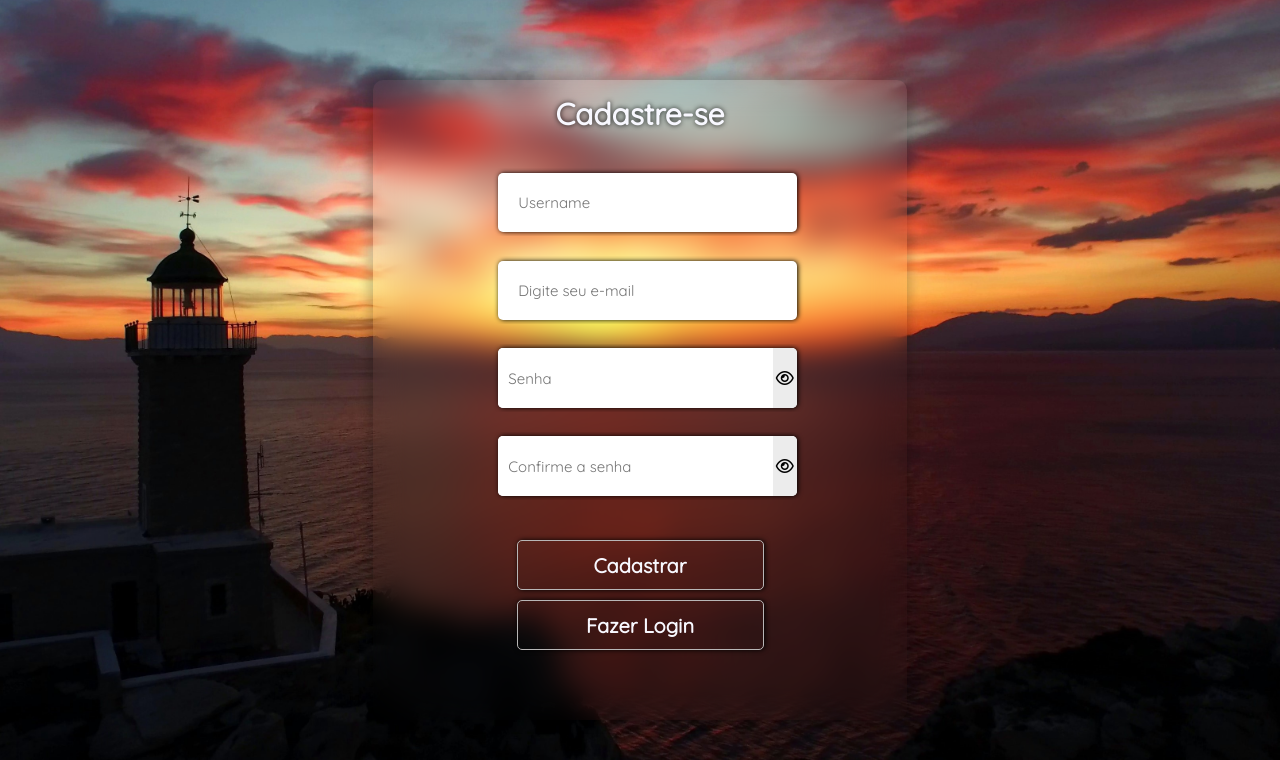
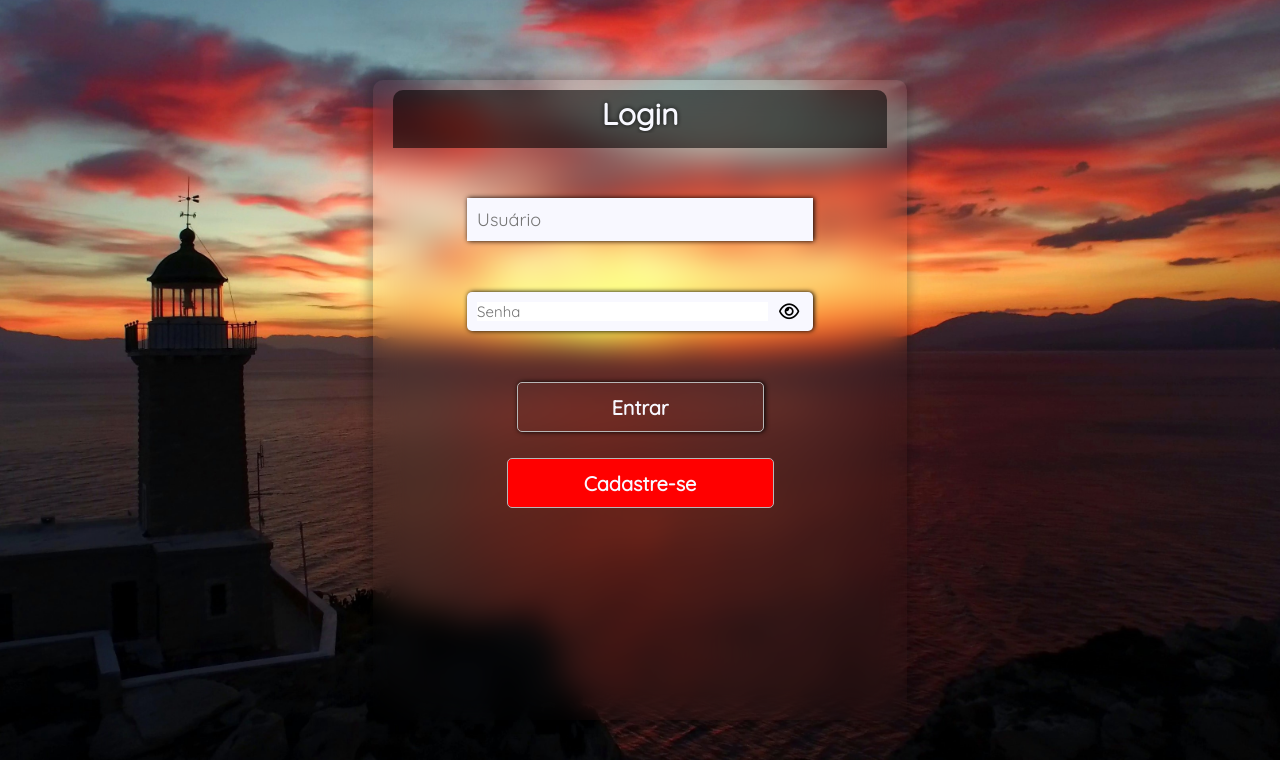
Before and after one commit to Ed-Godinho/Flask-Authentication, a Flask app: page / in a window 1280 px wide. Shown: the part 40-800 px from the top of the page. Run offline with Flask 3, Linux system fonts and the light colour scheme.

Commit message:
Update final

```diff
--- a/autenticacao/auth_project.py
+++ b/autenticacao/auth_project.py
@@ -1,15 +1,35 @@
-from flask import Blueprint, render_template, request, jsonify
+from flask import Blueprint, render_template, request, jsonify, session, redirect, url_for
+from functools import wraps
 import json, os
+from datetime import timedelta, datetime, timezone
 
 from passlib.hash import pbkdf2_sha256 as sha256
 
 auth_blueprint = Blueprint('auth',__name__, template_folder='templates', static_folder='static', static_url_path='/autenticacao/static')
 
+
+SECRET_KEY = "Assinatura do cookie"
+
+#Decorator para proteger as rotas
+def proteger_rota(cargos_permitidos):
+    def decorator_proteger_rota(f):
+        @wraps(f)
+        def decorated_function(*args, **kwargs):
+            if session.get('cargo') in cargos_permitidos or session.get('cargo') == 'admin':
+                return f(*args, **kwargs)
+            else:
+                return redirect(url_for('auth.chat_index'))
+        return decorated_function
+    return decorator_proteger_rota
+
+
 @auth_blueprint.route('/')
 def auth_project():
     return render_template('index.html')
 
+#------------- Funções para a rota de cadastro -----------------
 
+#Função para ler os dados do arquivo json
 def ler_dados_json():
     if os.path.exists('autenticacao\static\json\cadastros.json'):
         with open('autenticacao\static\json\cadastros.json', 'r') as arquivo:
@@ -18,7 +38,7 @@ def ler_dados_json():
     else:
         return {}
 
-
+#Função para verificar se o usuário ou email já existe
 def verificar_existencia_usuario_email(username, email):
     dados = ler_dados_json()
     for id_, cadastro in dados.items():
@@ -28,32 +48,113 @@ def verificar_existencia_usuario_email(username, email):
             return True
     return False
 
-
-def adicionar_usuario(username, email, senha):
+#Função para adicionar o usuário no arquivo json
+def adicionar_usuario(username, email, senha, cargo):
     dados = ler_dados_json()
     novo_id = str(len(dados) + 1)
     dados[novo_id] = {
         'username': username,
         'email': email,
-        'senha': senha
+        'senha': senha,
+        'cargo': cargo
     }
+
     with open('autenticacao\static\json\cadastros.json', 'w') as arquivo:
         json.dump(dados, arquivo)
-
 
 
 @auth_blueprint.route('/cadastro', methods=['POST'])
 def cadastro():
     dados = request.get_json()
+    dados['cargo'] = 'user'
     username = dados['username']
     email = dados['email']
+    cargo = dados['cargo']
+
 
     if verificar_existencia_usuario_email(username, email):
         resposta = jsonify({'success': False, 'message': 'Usuário ou email já cadastrado'})
         return resposta
 
     senha = sha256.hash(dados['senha'])
-    adicionar_usuario(dados['username'], dados['email'], senha)
+    adicionar_usuario(dados['username'], dados['email'], senha, cargo)
 
 
     return jsonify({'success': True, 'Dados': dados})
+
+
+#------------- Funções para a rota de login -----------------
+
+#Decorator de sessão
+def make_session_permanent():
+    session.permanent = False
+    auth_blueprint.permanent_session_lifetime = timedelta(minutes=60)
+
+    # Check if the session has expired
+    if 'login_time' in session and \
+            datetime.now(timezone.utc) - session['login_time'] > auth_blueprint.permanent_session_lifetime:
+        session.clear()  # Clear the session data
+        return redirect(url_for('auth_project'))
+
+    # Update the last activity time
+    session['last_activity'] = datetime.now(timezone.utc)
+
+auth_blueprint.permanent_session_lifetime = timedelta(minutes=60)
+
+
+def verificar_login(username, senha):
+    with open('autenticacao\static\json\cadastros.json', 'r') as arquivo:
+        dados = json.load(arquivo)
+        for id_, cadastro in dados.items():
+            if username == cadastro['username'] and sha256.verify(senha, cadastro['senha']):
+                resposta = 'Usuário autenticado'
+                dados = cadastro
+                break
+            else:
+                resposta = 'Usuário ou senha incorretos'
+    return resposta, cadastro
+
+
+@auth_blueprint.route('/login', methods=['POST', 'GET'])
+def login():
+    dados = request.get_json()
+    username = dados['username']
+    senha = dados['senha']
+
+    if verificar_login(username, senha)[0] == 'Usuário autenticado':
+        session['username'] = username
+        session['cargo'] = verificar_login(username, senha)[1]['cargo']
+        print('Usuário autenticado')
+        return jsonify({'success': True, 'message': 'Usuário autenticado'})
+    else:
+        print('Usuário ou senha incorretos')
+        return jsonify({'success': False, 'message': 'Usuário ou senha incorretos'})
+
+
+@auth_blueprint.route('/chat_index')
+@proteger_rota(['user', 'admin'])
+def chat_index():
+    usuario_autenticado = session.get('username')
+    if usuario_autenticado != None:
+        return render_template('index_chat.html', usuario = usuario_autenticado)
+
+@auth_blueprint.route('/chat')
+@proteger_rota(['user', 'admin'])
+def chat():
+    usuario_autenticado = session.get('username')
+    return render_template('chat.html', usuario = usuario_autenticado)
+
+@auth_blueprint.route('/admin')
+@proteger_rota(['admin'])
+def painel_adm():
+    usuario_autenticado = session.get('username')
+    cargo = session.get('cargo')
+
+    return render_template('painel.html', usuario = usuario_autenticado)
+
+
+@auth_blueprint.route('/logout')
+def logout():
+    session.pop('username', None)
+    session.pop('cargo', None)
+    return redirect(url_for('auth.auth_project'))
--- a/autenticacao/static/index.css
+++ b/autenticacao/static/index.css
@@ -44,24 +44,18 @@ header {
     min-width: 534px;
     height: 80%;
     min-height: 614px;
-    padding: 10px 0;
+    padding: 10px 20px;
     justify-content: center; /* Centralizar horizontalmente */
     align-items: center; /* Centralizar verticalmente */
     top: 50%;
     left: 50%;
     transform: translate(-50%, -50%);
-}
-
-.signup {
-    box-shadow: -1px 0px 10px 5px rgba(0, 0, 0, 0.171);
+    box-shadow: -1px 0px 10px 5px rgba(0, 0, 0, 0.205);
     backdrop-filter: blur(15px);
-    border-radius: 10px 0 0 10px;
-    padding-inline: 20px;
-    margin: 0;
     border-radius: 10px;
 }
 
-.signup-header{
+.signup-header, .login-header {
     font-size: 20px;
     font-weight: 600;
     text-align: center;
@@ -83,12 +77,12 @@ header {
     width: 100%;
     padding: 10px;
 }
-.body-signup div{
+.body-signup div {
     justify-content: center;
     height: 100%;
 }
 
-label {
+label, .login-header {
     color: ghostwhite;
     font-weight: 500;
     text-shadow: 0px 0px 5px rgba(0, 0, 0, 0.849);
@@ -142,7 +136,7 @@ label {
     cursor: pointer;
 }
 
-input:not(div.senha-container input), .container-minor
+input:not(div.senha-container input), .container-minor, .login-senha
 {
  box-shadow: 1px 0px 5px black;
 }
@@ -213,6 +207,8 @@ input:focus {
 
 .inactive {
     opacity: 0;
+    transform: translateX(100%);
+    transform: translateY(-50%);
     transition: all 0.5s ease-in-out;
     pointer-events: none;
 }
@@ -221,6 +217,64 @@ input:focus {
     opacity: 1;
     transition: all 0.5s ease-in-out;
 }
+
+.login-header {
+    background-color: rgba(0, 0, 0, 0.568);
+}
+
+#form-login {
+    height: 50%;
+    padding-top: 5%;
+    display: flex;
+    flex-direction: column;
+    align-items: center;
+    justify-content: space-around;
+}
+
+#form-login .login-user {
+    width: 50%;
+}
+
+.login-senha{
+    border-radius: 5px;
+    width: 65%;
+    display: flex;
+    align-items: center;
+    justify-content: center;
+}
+
+#form-login .login-user, .login-senha {
+    width: 70%;
+    padding:10px 10px 10px 10px;
+    background-color: ghostwhite;
+    display: flex;
+    font-size: 18px;
+    border: none;
+}
+
+#login-senha{
+    border: none;
+    outline: none;
+    box-shadow: none;
+    width: 90%;
+}
+
+.login-senha i{
+    width: 10%;
+    padding-left: 5px;
+    height: 100%;
+    margin-left: 2px;
+    display: flex;
+    align-items: right;
+    place-content: center;
+}
+
+.signin{
+    background-color: red;
+    position: absolute;
+    right: 25%;
+}
+
 
 
 /*media max-width de 760px*/
--- a/autenticacao/templates/index.html
+++ b/autenticacao/templates/index.html
@@ -25,18 +25,24 @@
     </header>
 
     <section class="container">
-        <div class="login inactive">
+        <div class="login active">
             <div class="login-header">
                 <h1>Login</h1>
             </div>
             <form id="form-login">
-                <input type="text" name="usuario" placeholder="Usuário" required>
-                <input type="password" name="senha" placeholder="Senha" required>
+                <input type="text" name="usuario" placeholder="Usuário" class="login-user" id="login-user" required>
+                <div class="login-senha">
+                    <input type="password" name="senha" placeholder="Senha" id="login-senha" required><i
+                        class="fa fa-regular fa-eye fa-senha1" id="login-eye"
+                        onclick="togglePassVisibility('login-senha', 'login-eye')"></i>
+                </div>
                 <input type="submit" class="login-btn" value="Entrar">
+
             </form>
+            <button type="button" class="signup-btn signin" onclick="alternarClasses()">Cadastre-se</button>
         </div>
 
-        <div class="signup active">
+        <div class="signup inactive">
             <form id="form-signup">
                 <div class="signup-header">
                     <span>Cadastre-se</span>
--- a/main.py
+++ b/main.py
@@ -1,7 +1,12 @@
 from flask import Flask, Blueprint
 from autenticacao.auth_project import auth_blueprint
+from flask_socketio import SocketIO, emit, send
 
 app = Flask(__name__)
+
+
+SECRET_KEY = "Assinatura do cookie"
+app.secret_key = SECRET_KEY
 
 app.register_blueprint(auth_blueprint)
 
```
Also changed, not shown: autenticacao/static/index.js (+43 -8 lines), autenticacao/static/json/cadastros.json (+1 -7 lines), autenticacao/templates/index_chat.html (added, +42 -0 lines), autenticacao/templates/painel.html (added, +11 -0 lines).
